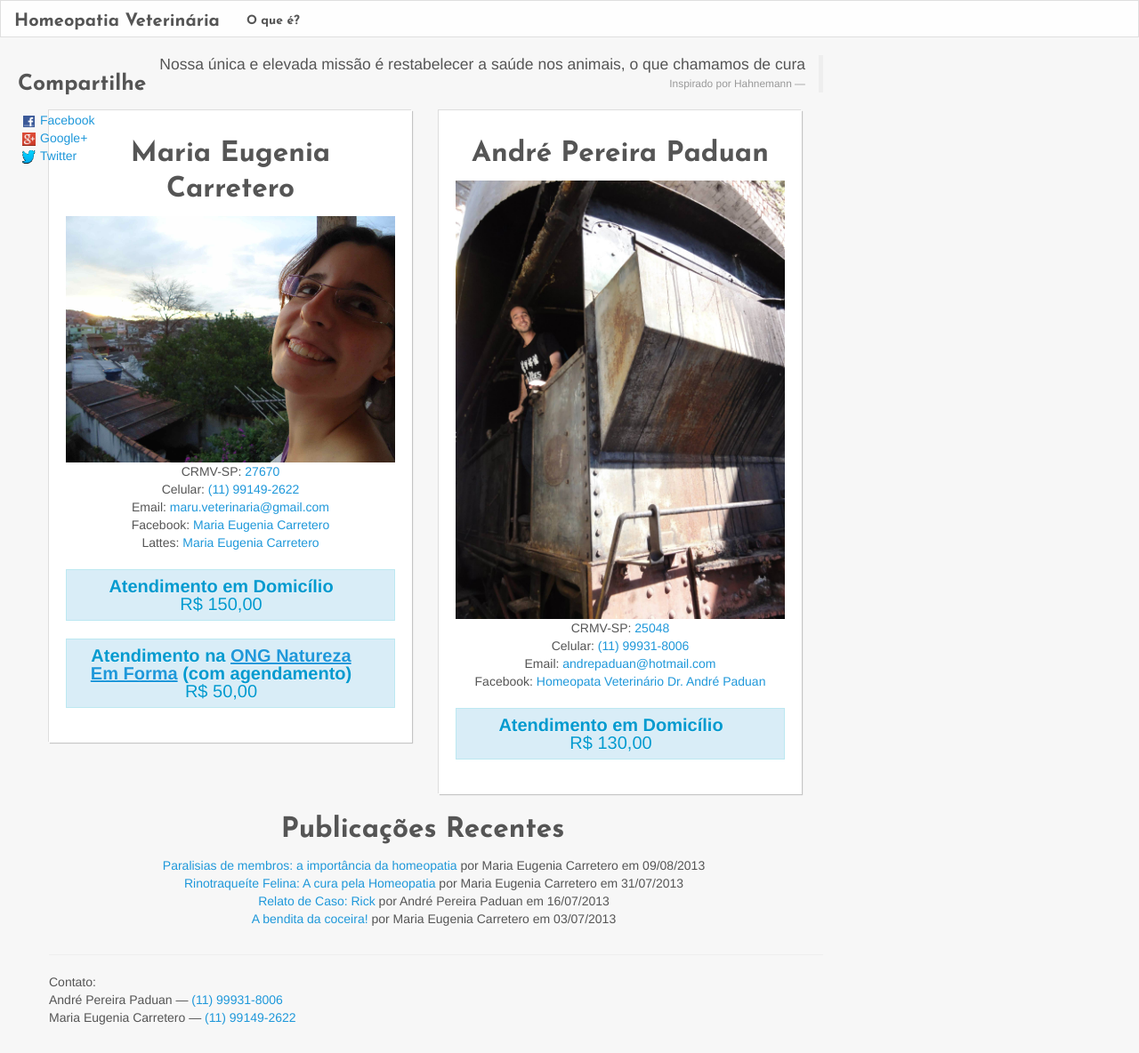
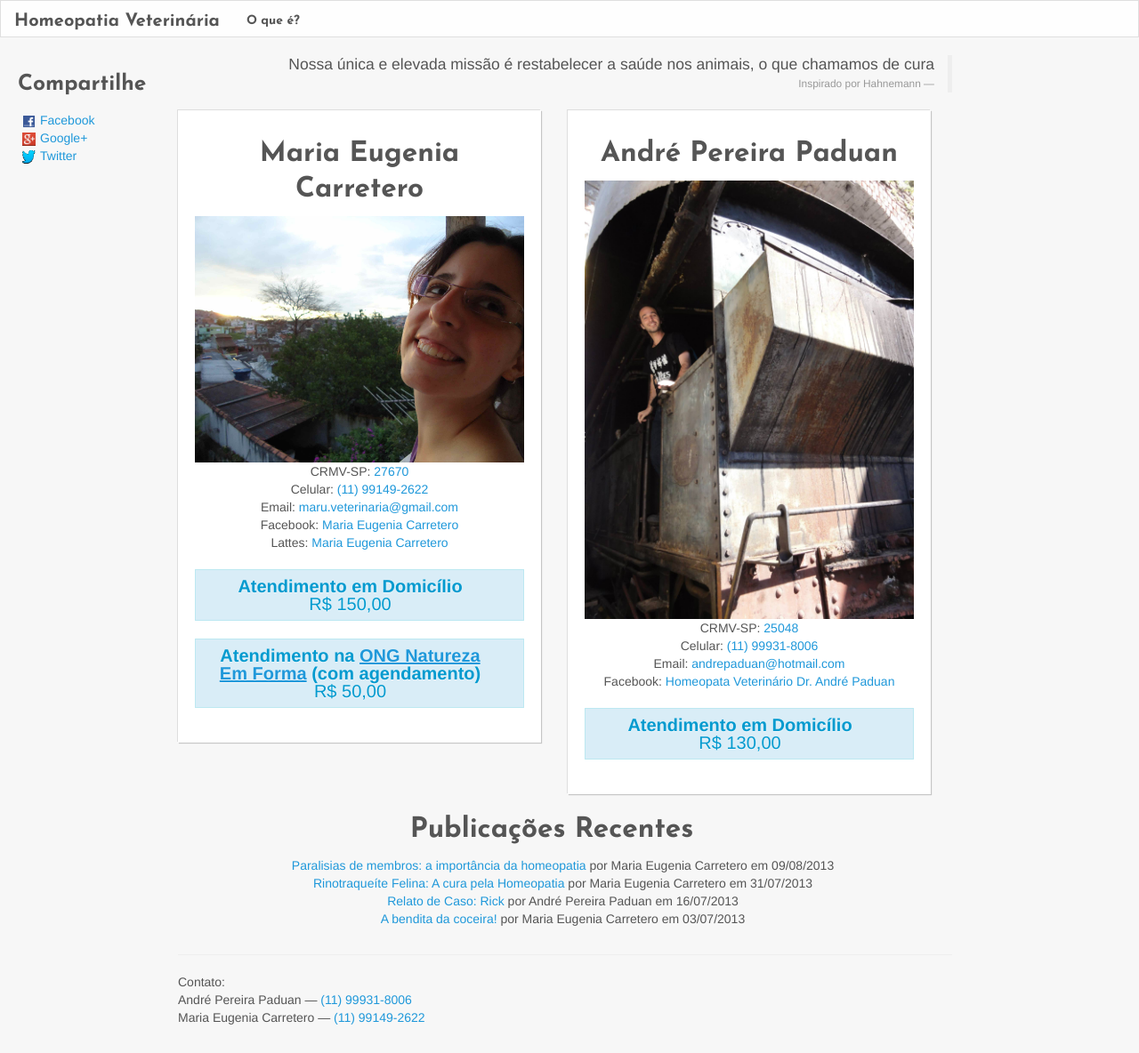
Before and after one commit to jonasabreu/site-maru, a Jekyll site: the page built from index.html, in a window 1280 px wide. Shown: the whole page at 89% size. Built offline with Jekyll 4.4.1, drawn with Linux system fonts in a browser that asks for light colours; Markdown is read by kramdown in place of the engine named in the settings.

Commit message:
gambi para compartilhe não ficar por cima do texto

```diff
--- a/stylesheets/style.css
+++ b/stylesheets/style.css
@@ -63,3 +63,7 @@ footer {
 #comments {
     margin-top: 25px;
 }
+
+.container {
+    margin-left: 200px;
+}
```
